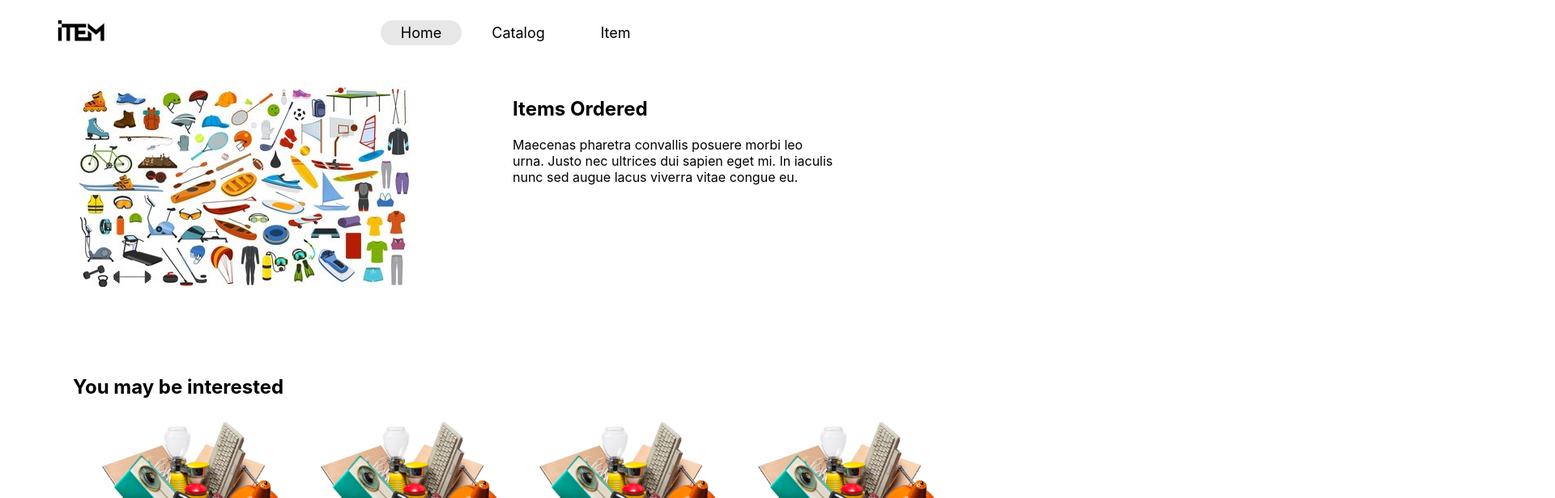
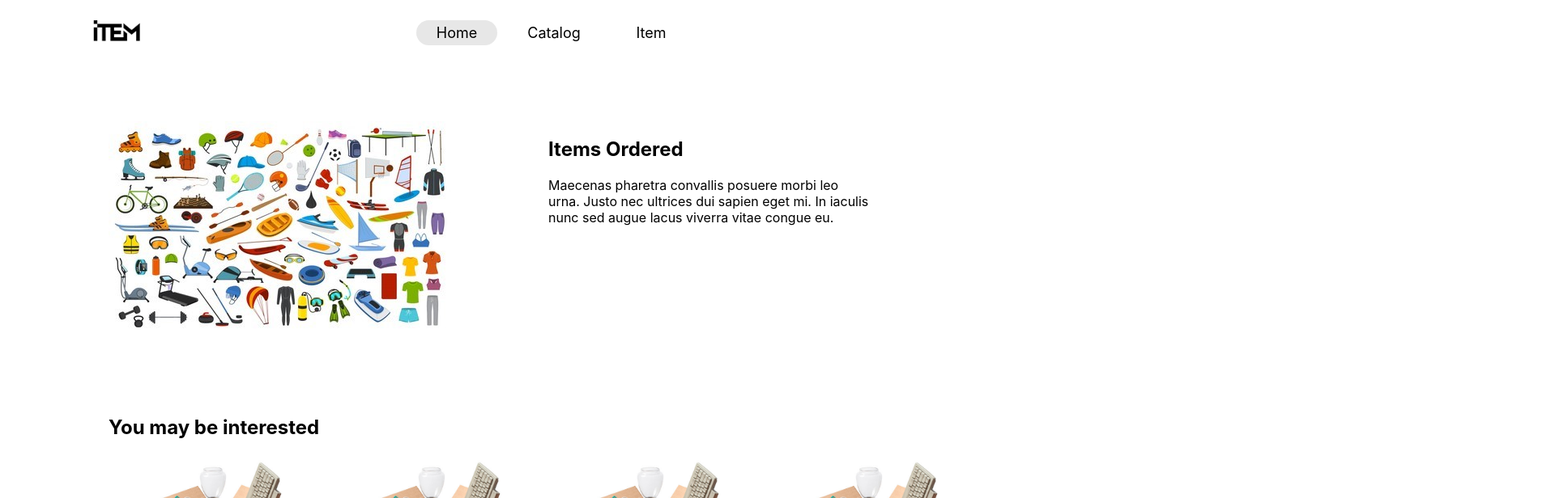
Before and after one commit to Yaroslav-Yuriichuk/web_programming, a React (Create React App) app: page /#/ in a window 1280 px wide. Shown: the top 616 px of the page at 81% size, 1920 px wide, since content can reach past the window. Built offline with nearby package versions, Linux system fonts and the light colour scheme.

Commit message:
Fixed bugs

```diff
--- a/src/App.css
+++ b/src/App.css
@@ -1,6 +1,6 @@
 .container {
     margin: 0 auto;
-    max-width: 1200px;
+    width: 1366px;
 }
 
 ul {
@@ -28,11 +28,15 @@ a {
 header {
     position: fixed;
     top: 0;
-    width: 1200px;
+    width: 1366px;
     background-color: white;
     padding-top: 10px;
     display: flex;
     align-items: center;
+}
+
+header .logo {
+    margin-left: 84px;
 }
 
 .header__nav {
@@ -63,9 +67,23 @@ header {
 
 
 
+
+
+
+
+
+
+
+
+
+
+.home {
+    margin-top: 150px;
+    margin-left: 84px;
+}
+
 .heading {
     display: flex;
-    margin-top: 100px;
 }
 
 .heading__image {
@@ -138,8 +156,25 @@ header {
 
 
 
+
+
+
+
+
+
+
+
+
+
+
+
+
+
+
 footer {
     background-color: rgb(247, 247, 247);
+    width: 1200px;
+    margin: 0 auto;
 }
 
 .footer__upper-part {
```
